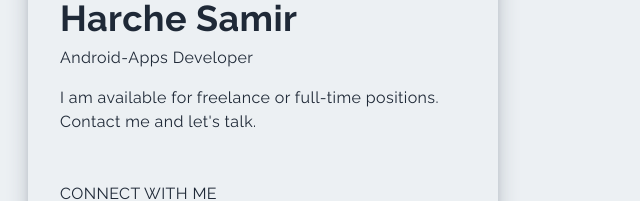
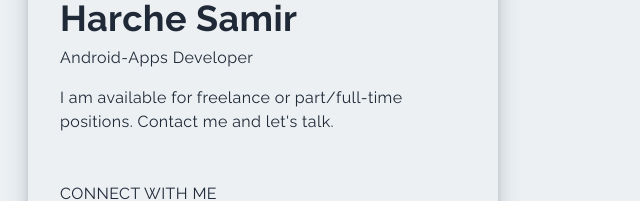
Before and after one commit to HarcheSamir/portfolio2, a Next.js app: page / in a window 1280 px wide. Shown: the part 4046-4247 px from the top of the page, without its empty margins (0-640 px from the left). Built offline with nearby package versions, Linux system fonts and the light colour scheme.

Commit message:
Update Contact.jsx

```diff
--- a/components/Contact.jsx
+++ b/components/Contact.jsx
@@ -30,7 +30,7 @@ const Contact = () => {
                 <h2 className='py-2'>Harche Samir</h2>
                 <p>Android-Apps Developer</p>
                 <p className='py-4'>
-                  I am available for freelance or full-time positions. Contact
+                  I am available for freelance or part/full-time positions. Contact
                   me and let&apos;s talk.
                 </p>
               </div>
```
